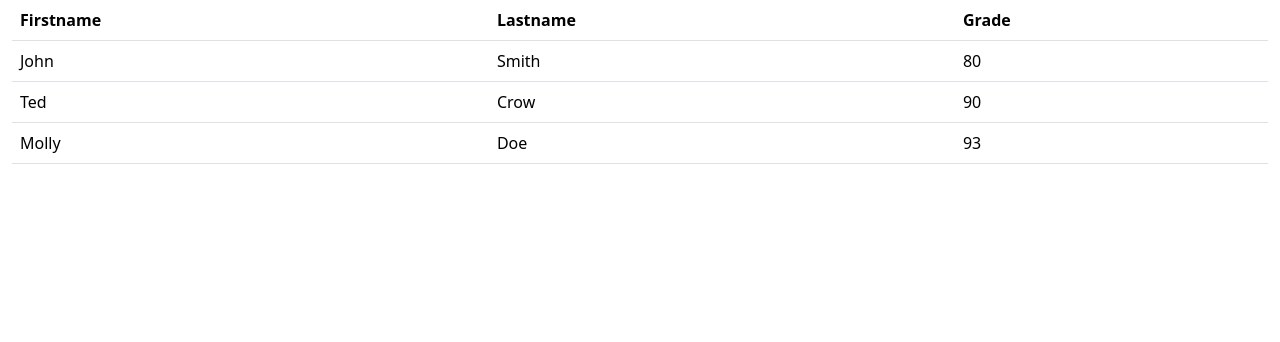
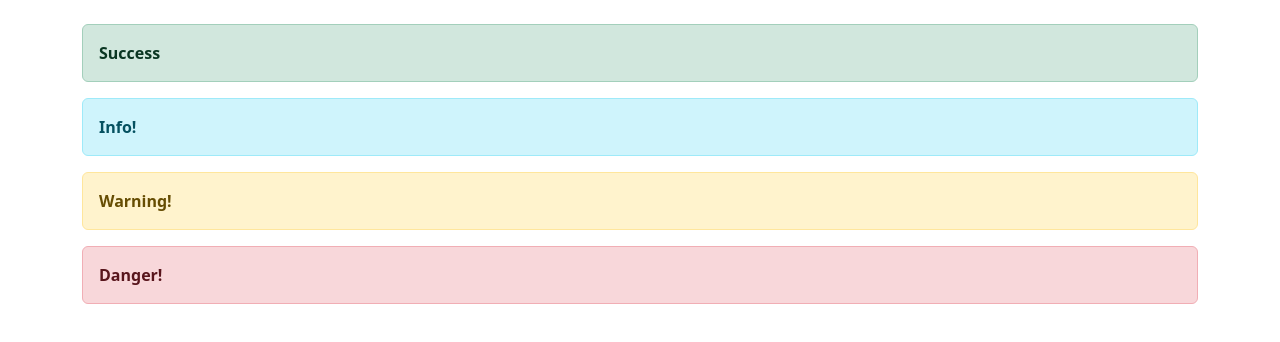
Before and after one commit to ArthurNamutilu/free-code-camp, a plain HTML site: page bootstrap-jquery/index.html in a window 1280 px wide. Drawn offline with nearby package versions, Linux system fonts and the light colour scheme.

Commit message:
botstrap alerts

```diff
--- a/bootstrap-jquery/index.html
+++ b/bootstrap-jquery/index.html
@@ -12,34 +12,19 @@
 
   </head>
   <body>
-    <div class="container-fluid">
-      <div>
-        <table class="table table-hover">
-          <thead>
-            <tr>
-              <th>Firstname</th>
-              <th>Lastname</th>
-              <th>Grade</th>
-            </tr>
-          </thead>
-          <tbody>
-            <tr>
-              <td>John </td>
-              <td>Smith</td>
-              <td>80</td>
-            </tr>
-            <tr>
-              <td>Ted</td>
-              <td>Crow</td>
-              <td>90</td>
-            </tr>
-            <tr>
-              <td>Molly</td>
-              <td>Doe</td>
-              <td>93</td>
-            </tr>
-          </tbody>
-        </table>
+    <div class="container">
+      <br>
+      <div class="alert alert-success">
+        <strong>Success</strong>
+      </div>
+      <div class="alert alert-info">
+        <strong>Info!</strong>
+      </div>
+      <div class="alert alert-warning">
+        <strong>Warning!</strong>
+      </div>
+      <div class="alert alert-danger">
+        <strong>Danger!</strong>
       </div>
     </div>
     <script src="https://cdn.jsdelivr.net/npm/bootstrap@5.3.1/dist/js/bootstrap.bundle.min.js" integrity="sha384-HwwvtgBNo3bZJJLYd8oVXjrBZt8cqVSpeBNS5n7C8IVInixGAoxmnlMuBnhbgrkm" crossorigin="anonymous"></script>
```
